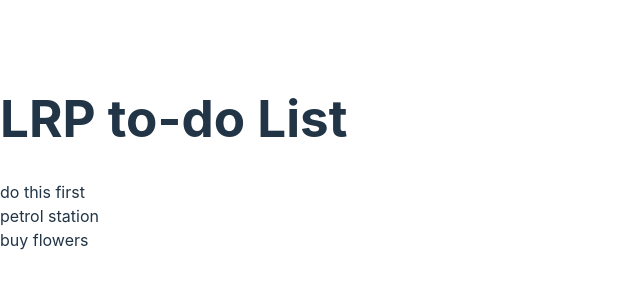
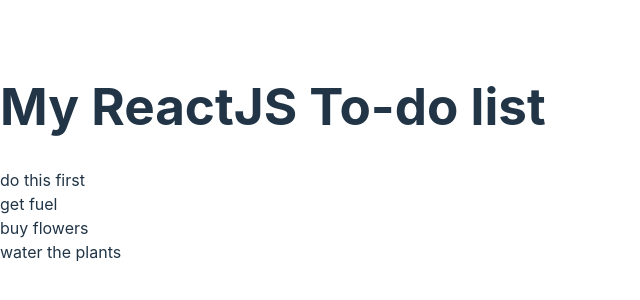
Before and after one commit to lruizper/todo-list, a React (Vite) app: page / in a window 1280 px wide. Shown: the part 246-546 px from the top of the page, without its empty margins (0-640 px from the left). Built offline with nearby package versions, Linux system fonts and the light colour scheme.

Commit message:
TodoItem function defined and rendering items via map function

```diff
--- a/src/App.jsx
+++ b/src/App.jsx
@@ -1,12 +1,18 @@
 import TodoItem from "./components/TodoItem"
+import { useState } from "react";
+
 function App() {
-
+  const [todo, setTodo] = useState(
+    ["do this first",
+    "get fuel",
+    "buy flowers",
+    "water the plants",]);
   return (
     <>
-    <h1>LRP to-do List</h1>
-    <TodoItem text= "do this first"/>
-    <TodoItem text= "petrol station" />
-    <TodoItem text= "buy flowers" />
+    <h1>My ReactJS To-do list </h1>
+    {todo.map( (todo, index) => (
+      <TodoItem key={index} text={todo} />
+    )  )}
     </>
   );
 }
--- a/src/components/TodoItem/index.jsx
+++ b/src/components/TodoItem/index.jsx
@@ -1,9 +1,6 @@
-import { useState } from "react";
+
 function TodoItem(props) {
-    const [todo, setTodo] = useState(
-        ["do this first",
-        "petrol station",
-        "buy flowers"]);
+
     return (
         <div> {props.text}</div>
     )
```
